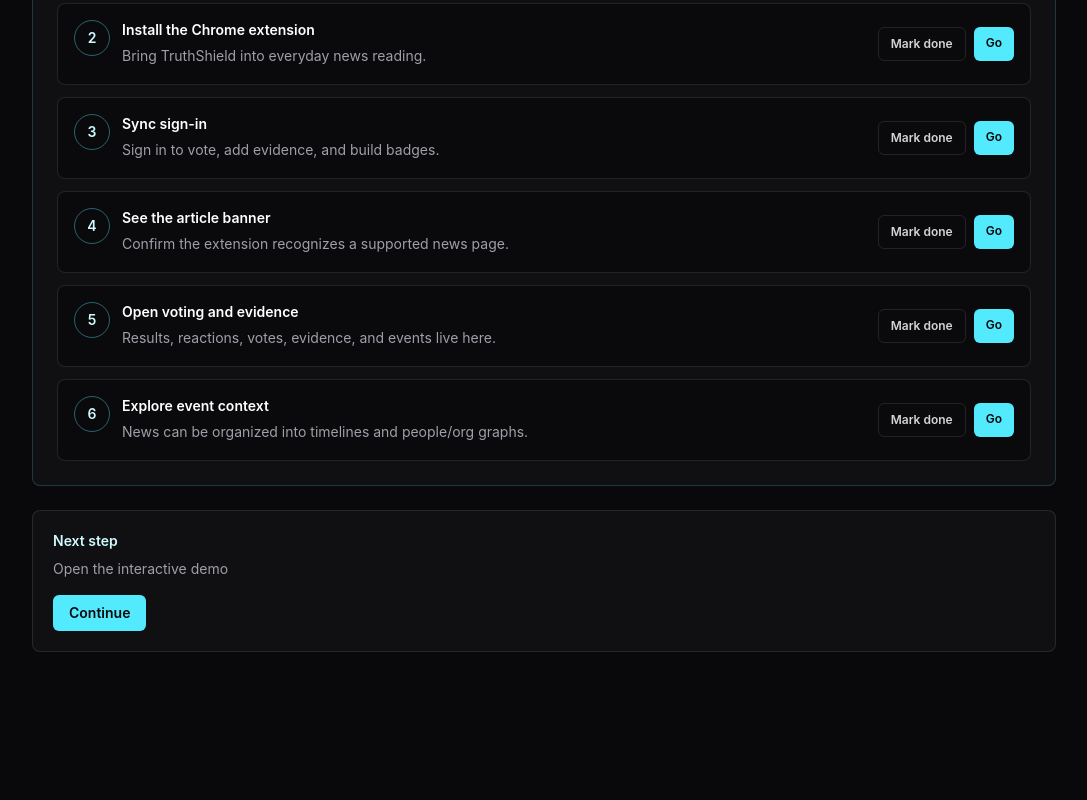
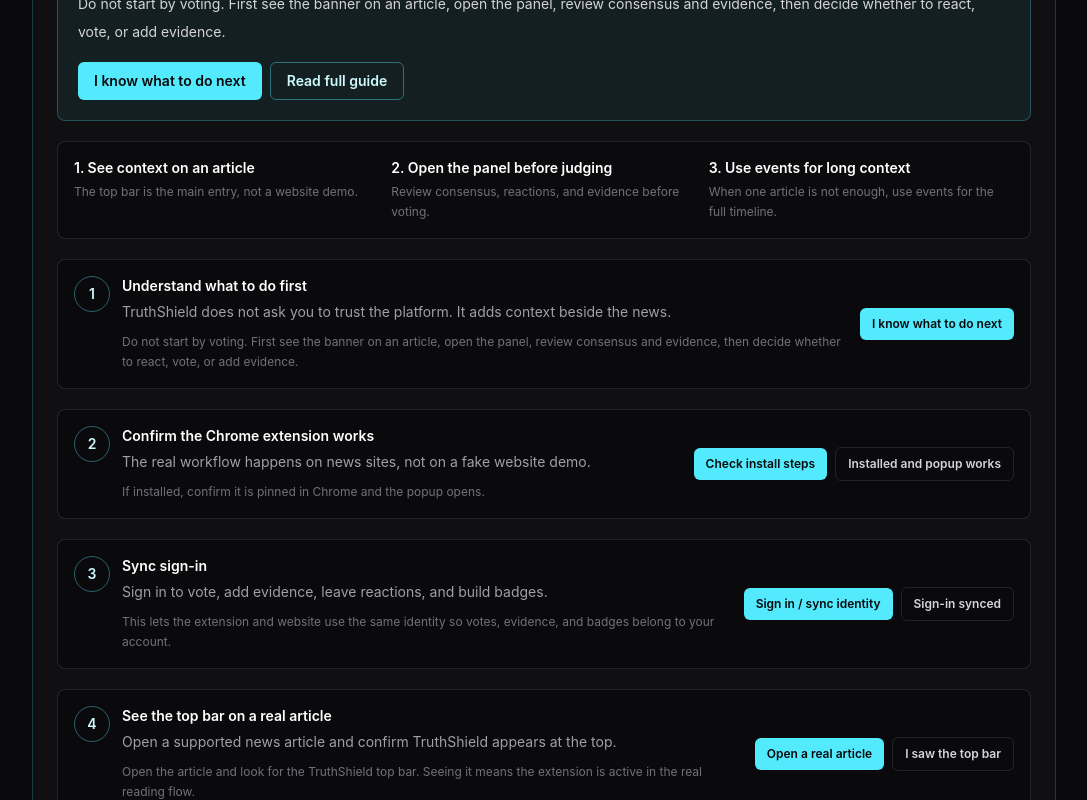
Before and after one commit to q10242/TruthShield-Frontend, a Vue app: page /onboarding in a window 1280 px wide. Shown: the part 460-1260 px from the top of the page, without its empty margins (96-1183 px from the left). Before the commit the page ends 1152 px from the top, so only its background shows below. Built offline with nearby package versions, Linux system fonts and the light colour scheme; no server answers.

Commit message:
Make onboarding guide real workflow

```diff
--- a/public/extension/extension-i18n.js
+++ b/public/extension/extension-i18n.js
@@ -54,18 +54,18 @@
     onboardingTitle: '第一次使用 TruthShield',
     dismissOnboarding: '知道了',
     onboardingProgress: '已完成 {done} / {total}',
-    onboardingStepOpenDemo: '看互動示範',
-    onboardingStepOpenDemoDesc: '先熟悉橫幅、右鍵和投票面板。',
-    onboardingStepInstallExtension: '啟用 Chrome 插件',
-    onboardingStepInstallExtensionDesc: '使用插件才能在新聞頁得到提示。',
+    onboardingStepOpenDemo: '先搞懂你要做什麼',
+    onboardingStepOpenDemoDesc: '先看提示、面板、證據與事件怎麼串起來。',
+    onboardingStepInstallExtension: '確認 Chrome 插件可用',
+    onboardingStepInstallExtensionDesc: '真正的使用場景在新聞網站。',
     onboardingStepSyncAuth: '同步登入狀態',
     onboardingStepSyncAuthDesc: '投票、證據和徽章都需要身份。',
-    onboardingStepSeeBanner: '看到新聞頁橫幅',
-    onboardingStepSeeBannerDesc: '確認支援新聞頁會顯示上方 bar。',
-    onboardingStepOpenVotePanel: '開啟投票與證據面板',
-    onboardingStepOpenVotePanelDesc: '閱讀後投票、留下心情或補證據。',
-    onboardingStepOpenEventContext: '看過事件脈絡',
-    onboardingStepOpenEventContextDesc: '事件頁會整理時間線與關係圖。',
+    onboardingStepSeeBanner: '在真實新聞頁看到上方 bar',
+    onboardingStepSeeBannerDesc: '打開支援新聞，確認插件進入閱讀流程。',
+    onboardingStepOpenVotePanel: '從 bar 或 popup 打開面板',
+    onboardingStepOpenVotePanelDesc: '看結果、心情、投票、證據與事件。',
+    onboardingStepOpenEventContext: '看一次事件脈絡',
+    onboardingStepOpenEventContextDesc: '事件頁整理時間線、分類、狀態與關係圖。',
     openOnboarding: '開啟新手任務',
     openDemo: '開啟 Demo',
     openGuide: '閱讀手冊',
@@ -266,18 +266,18 @@
     onboardingTitle: 'First time using TruthShield',
     dismissOnboarding: 'Got it',
     onboardingProgress: '{done} / {total} completed',
-    onboardingStepOpenDemo: 'View interactive demo',
-    onboardingStepOpenDemoDesc: 'Learn the banner, context menu, and voting panel.',
-    onboardingStepInstallExtension: 'Enable the Chrome extension',
-    onboardingStepInstallExtensionDesc: 'The extension shows context directly on news pages.',
+    onboardingStepOpenDemo: 'Understand what to do first',
+    onboardingStepOpenDemoDesc: 'See how context, panels, evidence, and events connect.',
+    onboardingStepInstallExtension: 'Confirm the Chrome extension works',
+    onboardingStepInstallExtensionDesc: 'The real workflow happens on news sites.',
     onboardingStepSyncAuth: 'Sync sign-in',
     onboardingStepSyncAuthDesc: 'Voting, evidence, and badges need your identity.',
-    onboardingStepSeeBanner: 'See the news banner',
-    onboardingStepSeeBannerDesc: 'Confirm supported news pages show the top bar.',
-    onboardingStepOpenVotePanel: 'Open voting and evidence',
-    onboardingStepOpenVotePanelDesc: 'Vote, react, or add evidence after reading.',
-    onboardingStepOpenEventContext: 'View event context',
-    onboardingStepOpenEventContextDesc: 'Event pages organize timelines and relationship graphs.',
+    onboardingStepSeeBanner: 'See the top bar on a real article',
+    onboardingStepSeeBannerDesc: 'Open supported news and confirm the extension enters the reading flow.',
+    onboardingStepOpenVotePanel: 'Open the panel from the bar or popup',
+    onboardingStepOpenVotePanelDesc: 'Review results, reactions, votes, evidence, and events.',
+    onboardingStepOpenEventContext: 'View event context once',
+    onboardingStepOpenEventContextDesc: 'Event pages organize timelines, categories, status, and graphs.',
     openOnboarding: 'Open onboarding',
     openDemo: 'Open Demo',
     openGuide: 'Read Guide',
--- a/src/components/OnboardingSiteModal.vue
+++ b/src/components/OnboardingSiteModal.vue
@@ -39,14 +39,14 @@
       <div class="flex items-start justify-between gap-4">
         <div>
           <p class="text-sm font-semibold text-cyan-300">{{ zh ? '第一次來 TruthShield？' : 'First time using TruthShield?' }}</p>
-          <h2 class="mt-2 text-2xl font-semibold text-white">{{ zh ? '用六個任務快速看懂整套流程' : 'Learn the full workflow in six missions' }}</h2>
+          <h2 class="mt-2 text-2xl font-semibold text-white">{{ zh ? '先跑一次真實新聞閱讀流程' : 'Run one real article workflow first' }}</h2>
         </div>
         <button class="rounded-md border border-white/10 px-2 py-1 text-xs text-zinc-400 hover:border-cyan-300/60 hover:text-cyan-100" @click="dismiss">
           {{ zh ? '關閉' : 'Close' }}
         </button>
       </div>
       <p class="mt-3 text-sm leading-7 text-zinc-400">
-        {{ zh ? '導覽會帶你看互動示範、安裝插件、同步登入、看到新聞 bar、打開投票面板，最後理解事件時間線與關係圖。' : 'The guide walks through the demo, extension install, sign-in sync, article banner, voting panel, and event context.' }}
+        {{ zh ? '導覽會直接告訴你下一步要做什麼：確認插件、同步登入、打開真實新聞、看到上方 bar、開面板，最後看事件脈絡。' : 'The guide gives the next concrete action: confirm the extension, sync sign-in, open a real article, see the top bar, open the panel, then view event context.' }}
       </p>
       <div class="mt-5 grid gap-2 sm:grid-cols-2">
         <RouterLink class="rounded-md bg-cyan-300 px-4 py-3 text-center text-sm font-semibold text-zinc-950" to="/onboarding" @click="visible = false">
--- a/src/views/OnboardingView.vue
+++ b/src/views/OnboardingView.vue
@@ -16,17 +16,19 @@
 const summary = ref(null)
 const loading = ref(true)
 const message = ref('')
+const sampleArticleUrl = 'https://www.cna.com.tw/news/aipl/202605160202.aspx'
 const token = computed(() => localStorage.getItem(TOKEN_KEY) || '')
 const zh = computed(() => currentLocale() === 'zh-TW')
 const copy = computed(() => onboardingCopy[zh.value ? 'zh-TW' : 'en'])
 const completedCount = computed(() => summary.value?.completed_steps?.length || 0)
 const progressPercent = computed(() => Math.round((completedCount.value / ONBOARDING_REQUIRED_STEPS.length) * 100))
 const nextStep = computed(() => summary.value?.remaining_steps?.[0] || '')
+const nextStepCard = computed(() => steps.value.find((step) => step.key === nextStep.value))
 const steps = computed(() => ONBOARDING_REQUIRED_STEPS.map((key) => ({
   key,
   ...copy.value[key],
   done: Boolean(summary.value?.completed_steps?.includes(key)),
-  to: stepTarget(key),
+  ...stepMeta(key),
 })))
 
 async function refresh() {
@@ -43,15 +45,62 @@
   message.value = zh.value ? '進度已更新。' : 'Progress updated.'
 }
 
-function stepTarget(step) {
-  if (step === 'open_demo') return '/demo-news?onboard=1'
-  if (step === 'install_extension') return '/extension-install'
-  if (step === 'sync_auth') return token.value ? '/profile' : '/login?redirect=/onboarding'
-  if (step === 'see_article_banner') return '/demo-news?onboard=1#truthshield-demo-banner'
-  if (step === 'open_vote_panel') return '/demo-news?onboard=1#truthshield-demo-panel'
-  if (step === 'open_event_context') return '/events/40?onboard=1'
+function stepMeta(step) {
+  const locale = zh.value ? 'zh-TW' : 'en'
+  const votePanelTo = `/iframe-vote-panel?news_url=${encodeURIComponent(sampleArticleUrl)}&expanded=1&locale=${locale}`
+  const map = {
+    open_demo: {
+      action: 'mark',
+      actionLabel: zh.value ? '我知道接下來要做什麼' : 'I know what to do next',
+      instruction: zh.value
+        ? '先不要急著投票。你要做的是：在新聞頁看提示，打開面板，看共識與證據，讀完再決定要不要留下心情、投票或補證據。'
+        : 'Do not start by voting. First see the banner on an article, open the panel, review consensus and evidence, then decide whether to react, vote, or add evidence.',
+      fallbackTo: '/user-guide#extension',
+      fallbackLabel: zh.value ? '看完整說明' : 'Read full guide',
+    },
+    install_extension: {
+      to: '/extension-install',
+      actionLabel: zh.value ? '確認安裝方式' : 'Check install steps',
+      instruction: zh.value
+        ? '如果已經安裝，請確認它有釘選在 Chrome 工具列，並且 popup 可以打開。'
+        : 'If installed, confirm it is pinned in Chrome and the popup opens.',
+      doneLabel: zh.value ? '我已裝好並能打開 popup' : 'Installed and popup works',
+    },
+    sync_auth: {
+      to: token.value ? '/profile' : '/login?redirect=/onboarding',
+      actionLabel: token.value ? (zh.value ? '查看個人頁' : 'Open profile') : (zh.value ? '登入 / 同步身份' : 'Sign in / sync identity'),
+      instruction: zh.value
+        ? '這一步是讓套件和官網使用同一個身份。之後投票、證據、徽章才會算在你的帳號。'
+        : 'This lets the extension and website use the same identity so votes, evidence, and badges belong to your account.',
+      doneLabel: zh.value ? '我已同步登入' : 'Sign-in synced',
+    },
+    see_article_banner: {
+      href: sampleArticleUrl,
+      actionLabel: zh.value ? '打開真實新聞範例' : 'Open a real article',
+      instruction: zh.value
+        ? '打開新聞後看頁面最上方是否出現 TruthShield bar。看到 bar，就代表插件已經進入實際閱讀流程。'
+        : 'Open the article and look for the TruthShield top bar. Seeing it means the extension is active in the real reading flow.',
+      doneLabel: zh.value ? '我已看到上方 bar' : 'I saw the top bar',
+    },
+    open_vote_panel: {
+      to: votePanelTo,
+      actionLabel: zh.value ? '先看面板長什麼樣' : 'Preview the panel',
+      instruction: zh.value
+        ? '正式使用時，請在新聞頁點上方 bar，或打開 extension popup 按「開啟投票與證據面板」。'
+        : 'In normal use, click the top bar on a news article or open the extension popup and choose the voting and evidence panel.',
+      doneLabel: zh.value ? '我已從 bar 或 popup 開過面板' : 'I opened it from the bar or popup',
+    },
+    open_event_context: {
+      to: '/events/40?onboard=1',
+      actionLabel: zh.value ? '看事件頁範例' : 'Open event example',
+      instruction: zh.value
+        ? '事件頁不是叫你看單篇新聞，而是把多篇報導整理成同一個事件的時間線、進度狀態與分類。'
+        : 'Event pages are not single-article pages. They organize multiple reports into one timeline, status, and category context.',
+      doneLabel: zh.value ? '我理解事件頁用途' : 'I understand event context',
+    },
+  }
 
-  return '/'
+  return map[step] || { to: '/', actionLabel: zh.value ? '前往' : 'Go', instruction: '' }
 }
 
 onMounted(async () => {
@@ -77,12 +126,12 @@
 
       <section class="mt-8 overflow-hidden rounded-lg border border-cyan-300/20 bg-white/[0.03]">
         <div class="border-b border-white/10 bg-cyan-300/[0.04] p-6">
-          <p class="text-sm font-semibold text-cyan-300">{{ zh ? '新手任務' : 'Onboarding missions' }}</p>
+          <p class="text-sm font-semibold text-cyan-300">{{ zh ? '新手導覽' : 'Onboarding' }}</p>
           <div class="mt-3 flex flex-wrap items-end justify-between gap-4">
             <div>
-              <h1 class="text-3xl font-semibold text-white">{{ zh ? '第一次使用 TruthShield，照這條路走' : 'Start using TruthShield with a guided path' }}</h1>
+              <h1 class="text-3xl font-semibold text-white">{{ zh ? '第一次進來，先完成一個真實閱讀流程' : 'Start with one real reading flow' }}</h1>
               <p class="mt-3 max-w-2xl text-sm leading-7 text-zinc-400">
-                {{ zh ? '完成這六步後，你會理解插件、投票、證據與事件脈絡如何串在一起。完成後會得到新手完成徽章，但不會增加信任分。' : 'Complete these six steps to understand the extension, voting, evidence, and event context. Completion grants a starter badge but does not change trust score.' }}
+                {{ zh ? '目標很簡單：安裝插件，打開一篇真實新聞，看到上方 bar，打開面板，再理解事件頁。完成後給新手徽章，不增加信任分。' : 'The goal is simple: install the extension, open a real article, see the top bar, open the panel, then understand event context. Completion grants a starter badge, not trust score.' }}
               </p>
             </div>
             <div class="min-w-40 rounded-md border border-white/10 bg-zinc-950/80 p-4">
@@ -96,11 +145,46 @@
         </div>
 
         <div v-if="loading" class="p-6 text-sm text-zinc-400">{{ zh ? '讀取中...' : 'Loading...' }}</div>
-        <div v-else class="grid gap-3 p-6">
+        <div v-else class="grid gap-5 p-6">
+          <section v-if="nextStepCard" class="rounded-lg border border-cyan-300/25 bg-cyan-300/[0.07] p-5">
+            <p class="text-xs font-semibold uppercase tracking-[0.18em] text-cyan-200">{{ zh ? '現在要做什麼' : 'What to do now' }}</p>
+            <h2 class="mt-2 text-xl font-semibold text-white">{{ nextStepCard.title }}</h2>
+            <p class="mt-2 text-sm leading-7 text-zinc-300">{{ nextStepCard.instruction }}</p>
+            <div class="mt-4 flex flex-wrap gap-2">
+              <button v-if="nextStepCard.action === 'mark'" class="rounded-md bg-cyan-300 px-4 py-2 text-sm font-semibold text-zinc-950" type="button" @click="completeStep(nextStepCard.key)">
+                {{ nextStepCard.actionLabel }}
+              </button>
+              <RouterLink v-else-if="nextStepCard.to" class="rounded-md bg-cyan-300 px-4 py-2 text-sm font-semibold text-zinc-950" :to="nextStepCard.to">
+                {{ nextStepCard.actionLabel }}
+              </RouterLink>
+              <a v-else-if="nextStepCard.href" class="rounded-md bg-cyan-300 px-4 py-2 text-sm font-semibold text-zinc-950" :href="nextStepCard.href" target="_blank" rel="noopener noreferrer">
+                {{ nextStepCard.actionLabel }}
+              </a>
+              <RouterLink v-if="nextStepCard.fallbackTo" class="rounded-md border border-cyan-300/40 px-4 py-2 text-sm font-semibold text-cyan-100" :to="nextStepCard.fallbackTo">
+                {{ nextStepCard.fallbackLabel }}
+              </RouterLink>
+            </div>
+          </section>
+
+          <section class="grid gap-3 rounded-lg border border-white/10 bg-zinc-950/60 p-4 md:grid-cols-3">
+            <div>
+              <p class="text-sm font-semibold text-white">{{ zh ? '1. 在新聞頁看提示' : '1. See context on an article' }}</p>
+              <p class="mt-1 text-xs leading-5 text-zinc-500">{{ zh ? '上方 bar 是主要入口，不是官網 demo。' : 'The top bar is the main entry, not a website demo.' }}</p>
+            </div>
+            <div>
+              <p class="text-sm font-semibold text-white">{{ zh ? '2. 打開面板後再判斷' : '2. Open the panel before judging' }}</p>
+              <p class="mt-1 text-xs leading-5 text-zinc-500">{{ zh ? '先看共識、心情與證據，再決定要不要投票。' : 'Review consensus, reactions, and evidence before voting.' }}</p>
+            </div>
+            <div>
+              <p class="text-sm font-semibold text-white">{{ zh ? '3. 事件頁看長期脈絡' : '3. Use events for long context' }}</p>
+              <p class="mt-1 text-xs leading-5 text-zinc-500">{{ zh ? '單篇新聞不夠時，用事件整理前因後果。' : 'When one article is not enough, use events for the full timeline.' }}</p>
+            </div>
+          </section>
+
           <article
             v-for="(step, index) in steps"
             :key="step.key"
-            class="flex flex-wrap items-center justify-between gap-4 rounded-lg border p-4"
+            class="grid gap-4 rounded-lg border p-4 md:grid-cols-[minmax(0,1fr)_auto]"
             :class="step.done ? 'border-emerald-300/30 bg-emerald-300/10' : 'border-white/10 bg-zinc-950/70'"
           >
             <div class="flex min-w-0 gap-3">
@@ -110,15 +194,22 @@
               <div class="min-w-0">
                 <h2 class="text-sm font-semibold text-white">{{ step.title }}</h2>
                 <p class="mt-1 text-sm leading-6 text-zinc-400">{{ step.description }}</p>
+                <p class="mt-2 text-xs leading-5 text-zinc-500">{{ step.instruction }}</p>
               </div>
             </div>
-            <div class="flex gap-2">
-              <button v-if="!step.done" class="rounded-md border border-white/10 px-3 py-2 text-xs font-semibold text-zinc-300 hover:border-cyan-300/60" @click="completeStep(step.key)">
-                {{ zh ? '手動標記' : 'Mark done' }}
+            <div class="flex flex-wrap items-center gap-2 md:justify-end">
+              <button v-if="step.action === 'mark' && !step.done" class="rounded-md bg-cyan-300 px-3 py-2 text-xs font-semibold text-zinc-950" type="button" @click="completeStep(step.key)">
+                {{ step.actionLabel }}
               </button>
-              <RouterLink class="rounded-md bg-cyan-300 px-3 py-2 text-xs font-semibold text-zinc-950" :to="step.to">
-                {{ step.done ? (zh ? '再看一次' : 'Review') : (zh ? '前往' : 'Go') }}
+              <RouterLink v-if="step.to" class="rounded-md bg-cyan-300 px-3 py-2 text-xs font-semibold text-zinc-950" :to="step.to">
+                {{ step.done ? (zh ? '再看一次' : 'Review') : step.actionLabel }}
               </RouterLink>
+              <a v-if="step.href" class="rounded-md bg-cyan-300 px-3 py-2 text-xs font-semibold text-zinc-950" :href="step.href" target="_blank" rel="noopener noreferrer">
+                {{ step.done ? (zh ? '再打開' : 'Open again') : step.actionLabel }}
+              </a>
+              <button v-if="!step.done && step.action !== 'mark'" class="rounded-md border border-white/10 px-3 py-2 text-xs font-semibold text-zinc-300 hover:border-cyan-300/60" type="button" @click="completeStep(step.key)">
+                {{ step.doneLabel || (zh ? '我已完成' : 'Done') }}
+              </button>
             </div>
           </article>
         </div>
@@ -137,13 +228,6 @@
         </div>
       </section>
 
-      <section v-else-if="nextStep" class="mt-6 rounded-lg border border-white/10 bg-white/[0.03] p-5">
-        <p class="text-sm font-semibold text-cyan-100">{{ zh ? '下一步' : 'Next step' }}</p>
-        <p class="mt-2 text-sm text-zinc-400">{{ copy[nextStep]?.title }}</p>
-        <RouterLink class="mt-4 inline-flex rounded-md bg-cyan-300 px-4 py-2 text-sm font-semibold text-zinc-950" :to="stepTarget(nextStep)">
-          {{ zh ? '繼續導覽' : 'Continue' }}
-        </RouterLink>
-      </section>
     </section>
   </main>
 </template>
```
Also changed, not shown: public/extension/manifest.json, src/lib/onboarding.js.
